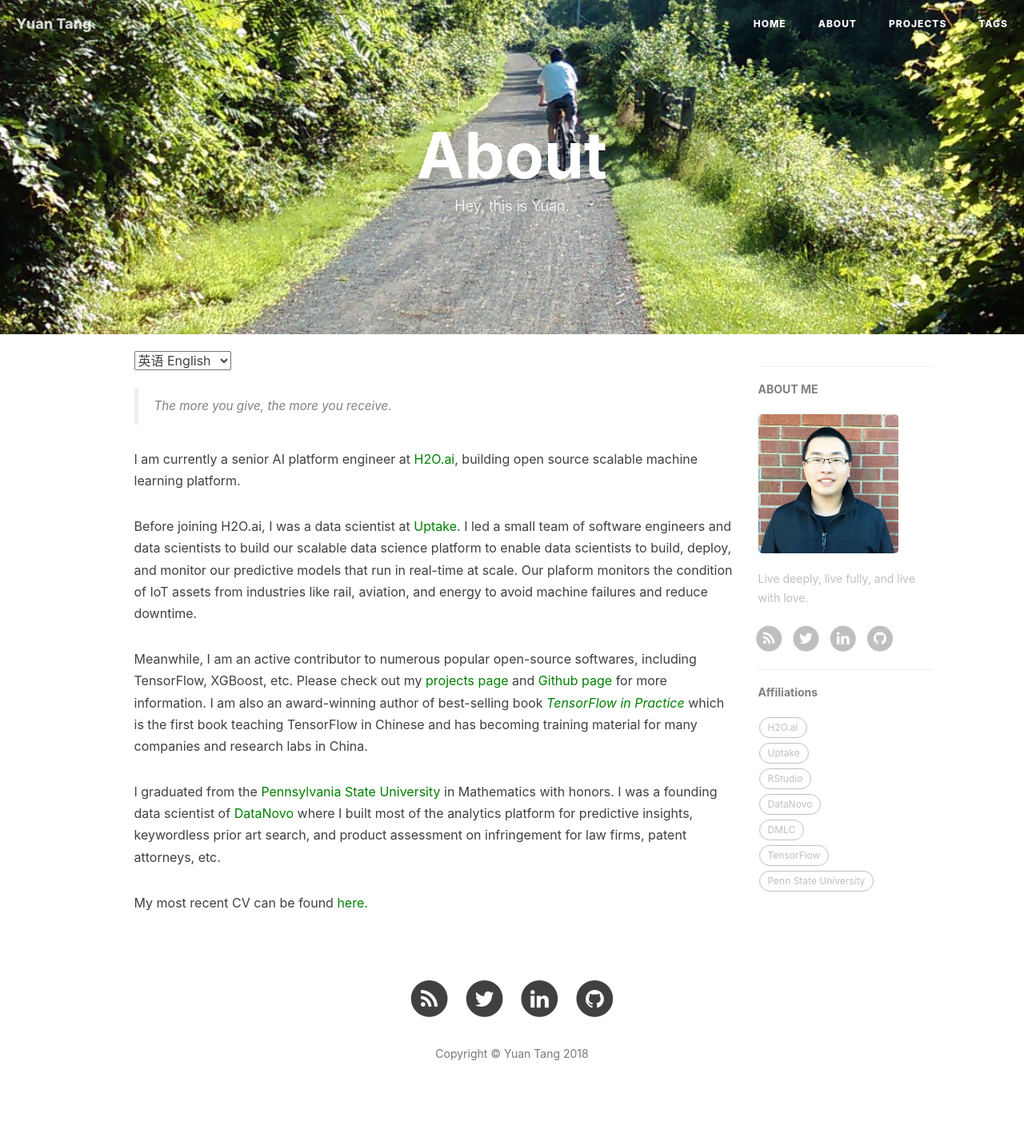
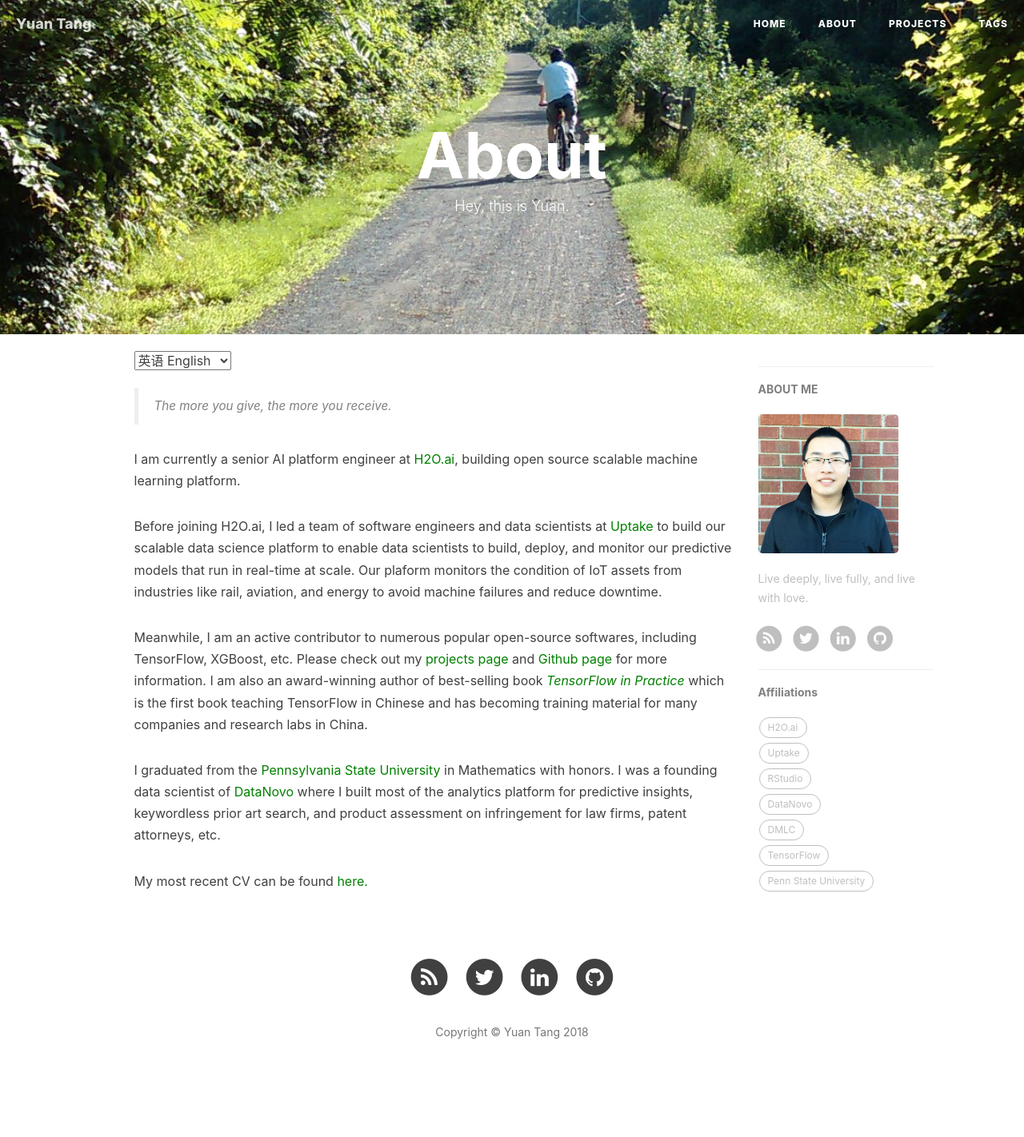
Before and after one commit to terrytangyuan/terrytangyuan.github.com, a Jekyll site: the page built from about.html, in a window 1280 px wide. Shown: the whole page at 80% size. Built offline with Jekyll 4.4.1, drawn with Linux system fonts in a browser that asks for light colours; nearby versions of some CDN libraries; comment, search, counter and statistics services are not loaded; after the commit the page ends 1395 px from its top, so only the background shows below that.

Commit message:
Update about.html

```diff
--- a/about.html
+++ b/about.html
@@ -22,7 +22,7 @@ header-img: "img/about-bg.jpg"
         I am currently a senior AI platform engineer at <a href="https://www.h2o.ai/" style="color:green;">H2O.ai</a>, building open source scalable machine learning platform.
     </p>
 
-    <p> Before joining H2O.ai, I was a data scientist at <a href="http://uptake.com" style="color:green;">Uptake</a>. I led a small team of software engineers and data scientists to build our scalable data science platform to enable data scientists to build, deploy, and monitor our predictive models that run in real-time at scale. Our plaform monitors the condition of IoT assets from industries like rail, aviation, and energy to avoid machine failures and reduce downtime.</p>
+    <p> Before joining H2O.ai, I led a team of software engineers and data scientists at <a href="http://uptake.com" style="color:green;">Uptake</a> to build our scalable data science platform to enable data scientists to build, deploy, and monitor our predictive models that run in real-time at scale. Our plaform monitors the condition of IoT assets from industries like rail, aviation, and energy to avoid machine failures and reduce downtime.</p>
 
     <p>Meanwhile, I am an active contributor to numerous popular open-source softwares, including TensorFlow, XGBoost, etc. Please check out my <a href="http://terrytangyuan.github.io/projects/" style="color:green";>projects page</a> and <a href="http://github.com/terrytangyuan/" style="color:green";>Github page</a> for more information. I am also an award-winning author of best-selling book <a href="../2017/02/12/tensorflow-in-practice-book-chinese/" style="color:green;"><i>TensorFlow in Practice </i> </a> which is the first book teaching TensorFlow in Chinese and has becoming training material for many companies and research labs in China.
     </p>
```
